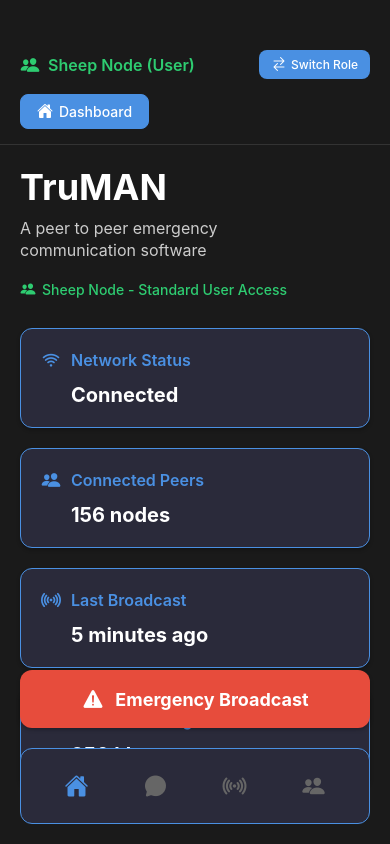
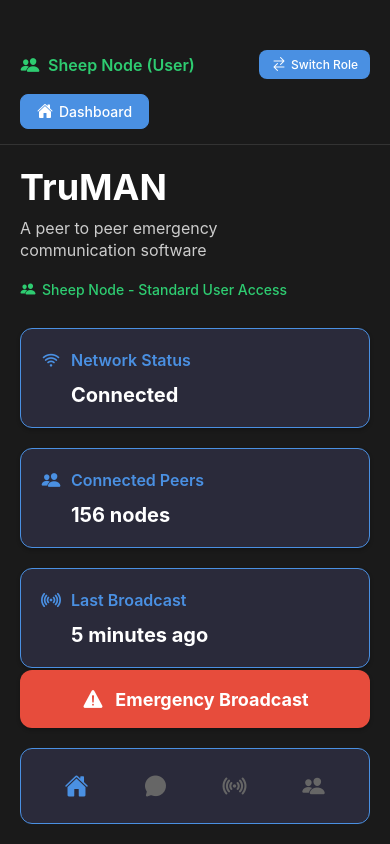
Before and after one commit to sauryagur/TruMAN, a React Native app in the folder frontend/: screen / in a window 390 px wide. Built offline with nearby package versions, Linux system fonts and the light colour scheme.

Commit message:
scroll fixed

```diff
--- a/frontend/screens/HomeScreen.tsx
+++ b/frontend/screens/HomeScreen.tsx
@@ -8,19 +8,17 @@ import {
   TouchableOpacity,
 } from 'react-native';
 import { Ionicons } from '@expo/vector-icons';
-
+import { ScrollView } from 'react-native';
 interface StatusCardProps {
   icon: keyof typeof Ionicons.glyphMap;
   title: string;
   value: string;
   color: string;
 }
-
 interface HomeScreenProps {
   userRole?: 'sheep' | 'wolf';
   navigation?: any; // Add navigation prop
 }
-
 const StatusCard: React.FC<StatusCardProps> = ({ icon, title, value, color }) => (
   <TouchableOpacity style={styles.statusCard}>
     <View style={styles.cardHeader}>
@@ -30,28 +28,23 @@ const StatusCard: React.FC<StatusCardProps> = ({ icon, title, value, color }) =>
     <Text style={styles.cardValue}>{value}</Text>
   </TouchableOpacity>
 );
-
 const HomeScreen: React.FC<HomeScreenProps> = ({ userRole = 'sheep', navigation }) => {
   const [networkStatus, setNetworkStatus] = useState('Connected');
   const [connectedPeers, setConnectedPeers] = useState(156);
   const [lastBroadcast, setLastBroadcast] = useState('5 minutes ago');
   const [networkStrength, setNetworkStrength] = useState('250 kbps');
-
   useEffect(() => {
     // Simulate real-time updates
     const interval = setInterval(() => {
       setConnectedPeers(prev => prev + Math.floor(Math.random() * 5) - 2);
       setNetworkStrength(`${Math.floor(Math.random() * 500) + 100} kbps`);
     }, 10000);
-
     return () => clearInterval(interval);
   }, []);
-
   // Different capabilities based on user role
   const getEmergencyButtonText = () => {
     return userRole === 'wolf' ? 'Admin Emergency Broadcast' : 'Emergency Broadcast';
   };
-
   const getAdditionalInfo = () => {
     if (userRole === 'wolf') {
       return (
@@ -68,17 +61,15 @@ const HomeScreen: React.FC<HomeScreenProps> = ({ userRole = 'sheep', navigation
       </View>
     );
   };
-
   const handleNavigation = (screen: string) => {
     if (navigation) {
       navigation.navigate(screen);
     }
   };
-
   return (
     <SafeAreaView style={styles.container}>
       <StatusBar barStyle="light-content" backgroundColor="#1a1a1a" />
-
+      <ScrollView contentContainerStyle={{ flexGrow: 1 }}>
       <View style={styles.header}>
         <Text style={styles.title}>TruMAN</Text>
         <Text style={styles.subtitle}>
@@ -86,7 +77,6 @@ const HomeScreen: React.FC<HomeScreenProps> = ({ userRole = 'sheep', navigation
         </Text>
         {getAdditionalInfo()}
       </View>
-
       <View style={styles.content}>
         <StatusCard
           icon="wifi"
@@ -94,21 +84,18 @@ const HomeScreen: React.FC<HomeScreenProps> = ({ userRole = 'sheep', navigation
           value={networkStatus}
           color="#4A90E2"
         />
-
         <StatusCard
           icon="people"
           title="Connected Peers"
           value={`${connectedPeers} nodes`}
           color="#4A90E2"
         />
-
         <StatusCard
           icon="radio"
           title="Last Broadcast"
           value={lastBroadcast}
           color="#4A90E2"
         />
-
         <StatusCard
           icon="cellular"
           title="Network Strength"
@@ -134,7 +121,7 @@ const HomeScreen: React.FC<HomeScreenProps> = ({ userRole = 'sheep', navigation
           </View>
         )}
       </View>
-
+    </ScrollView>
       <View style={styles.footer}>
         <TouchableOpacity
           style={[
--- a/frontend/screens/Wolf/AdminNewWolf.tsx
+++ b/frontend/screens/Wolf/AdminNewWolf.tsx
@@ -24,7 +24,7 @@ interface WolfItemProps {
 }
 
 interface AdminNewWolfProps {
-  navigation?: any; // Add navigation prop
+  navigation?: any;
 }
 
 const WolfItem: React.FC<WolfItemProps> = ({ wolf, onPromote }) => (
@@ -58,7 +58,6 @@ const AdminNewWolf: React.FC<AdminNewWolfProps> = ({ navigation }) => {
   const [filteredWolves, setFilteredWolves] = useState<WolfNode[]>(wolves);
 
   useEffect(() => {
-    // Filter wolves based on search query
     const filtered = wolves.filter(wolf =>
       wolf.id.toLowerCase().includes(searchQuery.toLowerCase())
     );
@@ -83,10 +82,9 @@ const AdminNewWolf: React.FC<AdminNewWolfProps> = ({ navigation }) => {
     Alert.alert(
       'Promote Wolf',
       `Are you sure you want to promote wolf ${wolfId}?`,
-      [
-        {
-          text: 'Cancel',
-          style: 'cancel',
+      [{
+        text: 'Cancel',
+        style: 'cancel',
         },
         {
           text: 'Promote',
@@ -94,8 +92,7 @@ const AdminNewWolf: React.FC<AdminNewWolfProps> = ({ navigation }) => {
             setWolves(prevWolves => prevWolves.filter(wolf => wolf.id !== wolfId));
             Alert.alert('Success', `Wolf ${wolfId} has been promoted!`);
           },
-        },
-      ]
+        },]
     );
   };
 
@@ -127,7 +124,7 @@ const AdminNewWolf: React.FC<AdminNewWolfProps> = ({ navigation }) => {
           <Text style={styles.subtitle}>Assign a new wolf for yourself</Text>
         </View>
       </View>
-
+      <View style={{ flex: 1}}>
       <View style={styles.content}>
         <TextInput
           style={styles.searchInput}
@@ -146,7 +143,7 @@ const AdminNewWolf: React.FC<AdminNewWolfProps> = ({ navigation }) => {
           ItemSeparatorComponent={() => <View style={{ height: 16 }} />}
         />
       </View>
-
+    </View>
       {/* Bottom Navigation */}
       <View style={styles.footer}>
         <View style={styles.bottomNav}>
@@ -231,6 +228,7 @@ const styles = StyleSheet.create({
   },
   listContainer: {
     paddingBottom: 20,
+    flexGrow: 1,
   },
   wolfCard: {
     backgroundColor: '#2a2a3a',
```
